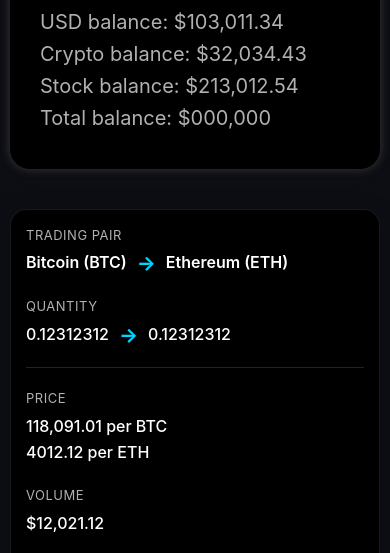
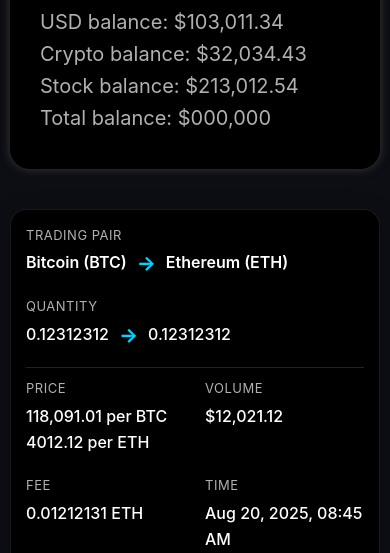
Before and after one commit to JeanElBeainy/TradingBitDotNet, a plain HTML site: page profile/profile.html in a window 390 px wide. Shown: the part 291-844 px from the top of the page. Drawn offline with Linux system fonts and the light colour scheme.

Commit message:
Add time to history card

```diff
--- a/profile/profile.css
+++ b/profile/profile.css
@@ -292,14 +292,14 @@ section {
 
 .history-card {
     width: 100%;
-    max-width: 850px;
+    max-width: 900px;
     background-color: #000;
     border: 1px solid var(--color-component-border);
     border-radius: 16px;
-    padding: 2rem 2.5rem;
+    padding: 2rem 3rem;
     display: flex;
     flex-direction: column;
-    gap: 2rem;
+    gap: 1rem;
     box-shadow: 0 4px 25px rgba(0, 0, 0, 0.2);
     transition: transform 0.3s ease, box-shadow 0.3s ease;
 }
@@ -321,7 +321,7 @@ section {
 }
 
 .history-card__group--secondary {
-    grid-template-columns: repeat(3, 1fr);
+    grid-template-columns: repeat(4, 1fr);
 }
 
 .history-card__item {
@@ -374,9 +374,12 @@ section {
         padding: 1.5rem;
     }
 
-    .history-card__group--primary,
+    .history-card__group--primary {
+        grid-template-columns: 1fr;
+    }
+
     .history-card__group--secondary {
-        grid-template-columns: 1fr;
+        grid-template-columns: repeat(2, 1fr);
     }
 
     .history-card__group--primary {
@@ -388,8 +391,6 @@ section {
         font-size: 1.6rem;
     }
 }
-
-
 
 /* --- FOOTER --- */
 .footer {
--- a/profile/profile.html
+++ b/profile/profile.html
@@ -39,6 +39,7 @@
             </div>
         </section>
 
+
         <section class="history-section">
             <div class="history-card">
                 <div class="history-card__group history-card__group--primary">
@@ -75,6 +76,10 @@
                     <div class="history-card__item">
                         <span class="history-card__label">Fee</span>
                         <div class="history-card__value">0.01212131 ETH</div>
+                    </div>
+                    <div class="history-card__item">
+                        <span class="history-card__label">Time</span>
+                        <div class="history-card__value">Aug 20, 2025, 08:45 AM</div>
                     </div>
                 </div>
             </div>
```
